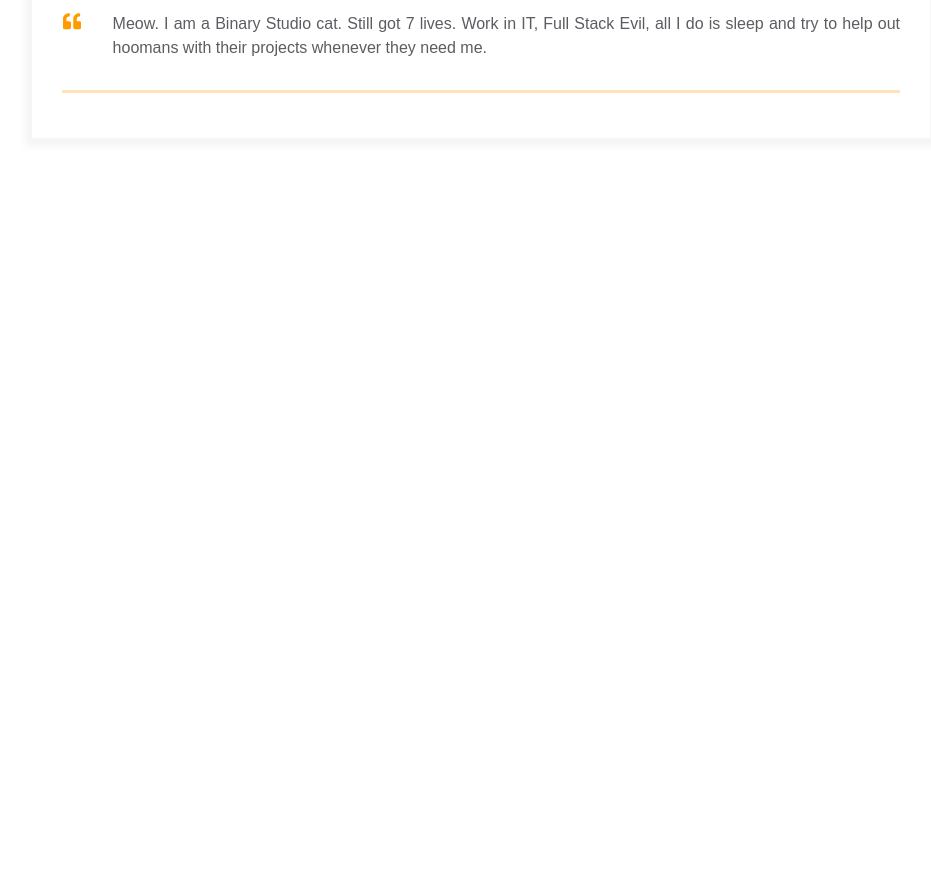
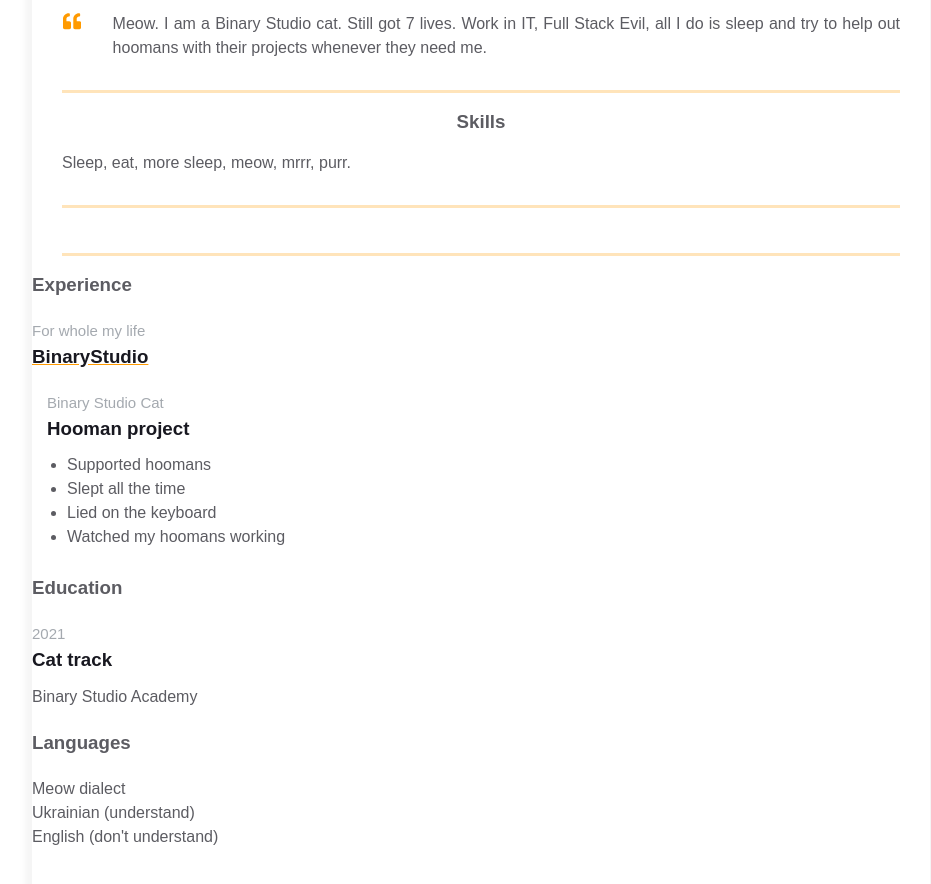
Before and after one commit to AlexTkachenkoFullstack/homepage, a plain HTML site: page index.html in a window 1280 px wide. Shown: the part 338-1222 px from the top of the page, without its empty margins (159-1090 px from the left). Before the commit the page ends 800 px from the top, so only its background shows below. Drawn offline with Linux system fonts and the light colour scheme.

Commit message:
add Skills block, Experience block template, Experiences, Additional info

```diff
--- a/index.html
+++ b/index.html
@@ -1,11 +1,13 @@
 <!DOCTYPE html>
 <html>
+
 <head>
     <meta charset="UTF-8" />
     <meta name="viewport" content="width=device-width, initial-scale=1" />
     <link rel="stylesheet" href="styles.css" />
     <title>Résumé</title>
 </head>
+
 <body>
     <main>
         <div class="resume">
@@ -19,48 +21,33 @@
                         <div class="contact-info__block"></div>
                         <a href="" rel="author" class="contact-info__item">
                             <div class="contact-info__item-icon-wrapper">
-                      <svg
-                        class="contact-info__item-icon"
-                        xmlns="http://www.w3.org/2000/svg"
-                        viewBox="0 0 384 512"
-                      >
+                                <svg class="contact-info__item-icon" xmlns="http://www.w3.org/2000/svg"
+                                    viewBox="0 0 384 512">
                                     <path
-                        d="M320 64A64 64 0 1 0 192 64a64 64 0 1 0 128 0zm-96 96c-35.3 0-64 28.7-64 64v48c0 17.7 14.3 32 32 32h1.8l11.1 99.5c1.8 16.2 15.5 28.5 31.8 28.5h38.7c16.3 0 30-12.3 31.8-28.5L318.2 304H320c17.7 0 32-14.3 32-32V224c0-35.3-28.7-64-64-64H224zM132.3 394.2c13-2.4 21.7-14.9 19.3-27.9s-14.9-21.7-27.9-19.3c-32.4 5.9-60.9 14.2-82 24.8c-10.5 5.3-20.3 11.7-27.8 19.6C6.4 399.5 0 410.5 0 424c0 21.4 15.5 36.1 29.1 45c14.7 9.6 34.3 17.3 56.4 23.4C130.2 504.7 190.4 512 256 512s125.8-7.3 170.4-19.6c22.1-6.1 41.8-13.8 56.4-23.4c13.7-8.9 29.1-23.6 29.1-45c0-13.5-6.4-24.5-14-32.6c-7.5-7.9-17.3-14.3-27.8-19.6c-21-10.6-49.5-18.9-82-24.8c-13-2.4-25.5 6.3-27.9 19.3s6.3 25.5 19.3 27.9c30.2 5.5 53.7 12.8 69 20.5c3.2 1.6 5.8 3.1 7.9 4.5c3.6 2.4 3.6 7.2 0 9.6c-8.8 5.7-23.1 11.8-43 17.3C374.3 457 318.5 464 256 464s-118.3-7-157.7-17.9c-19.9-5.5-34.2-11.6-43-17.3c-3.6-2.4-3.6-7.2 0-9.6c2.1-1.4 4.8-2.9 7.9-4.5c15.3-7.7 38.8-14.9 69-20.5z"
-                        ></path>
+                                        d="M320 64A64 64 0 1 0 192 64a64 64 0 1 0 128 0zm-96 96c-35.3 0-64 28.7-64 64v48c0 17.7 14.3 32 32 32h1.8l11.1 99.5c1.8 16.2 15.5 28.5 31.8 28.5h38.7c16.3 0 30-12.3 31.8-28.5L318.2 304H320c17.7 0 32-14.3 32-32V224c0-35.3-28.7-64-64-64H224zM132.3 394.2c13-2.4 21.7-14.9 19.3-27.9s-14.9-21.7-27.9-19.3c-32.4 5.9-60.9 14.2-82 24.8c-10.5 5.3-20.3 11.7-27.8 19.6C6.4 399.5 0 410.5 0 424c0 21.4 15.5 36.1 29.1 45c14.7 9.6 34.3 17.3 56.4 23.4C130.2 504.7 190.4 512 256 512s125.8-7.3 170.4-19.6c22.1-6.1 41.8-13.8 56.4-23.4c13.7-8.9 29.1-23.6 29.1-45c0-13.5-6.4-24.5-14-32.6c-7.5-7.9-17.3-14.3-27.8-19.6c-21-10.6-49.5-18.9-82-24.8c-13-2.4-25.5 6.3-27.9 19.3s6.3 25.5 19.3 27.9c30.2 5.5 53.7 12.8 69 20.5c3.2 1.6 5.8 3.1 7.9 4.5c3.6 2.4 3.6 7.2 0 9.6c-8.8 5.7-23.1 11.8-43 17.3C374.3 457 318.5 464 256 464s-118.3-7-157.7-17.9c-19.9-5.5-34.2-11.6-43-17.3c-3.6-2.4-3.6-7.2 0-9.6c2.1-1.4 4.8-2.9 7.9-4.5c15.3-7.7 38.8-14.9 69-20.5z">
+                                    </path>
                                 </svg>
                             </div>
                             <span>London, Canada</span>
                         </a>
-                  <a
-                    href="https://ua.linkedin.com/company/binary-studio_241166"
-                    rel="author"
-                    class="contact-info__item"
-                  >
+                        <a href="https://ua.linkedin.com/company/binary-studio_241166" rel="author"
+                            class="contact-info__item">
                             <div class="contact-info__item-icon-wrapper">
-                      <svg
-                        class="contact-info__item-icon"
-                        xmlns="http://www.w3.org/2000/svg"
-                        viewBox="0 0 448 512"
-                      >
-                        <path
-                          d="M416 32H31.9C14.3 32 0 46.5 0 64.3v383.4C0 465.5 14.3 480 31.9
+                                <svg class="contact-info__item-icon" xmlns="http://www.w3.org/2000/svg"
+                                    viewBox="0 0 448 512">
+                                    <path d="M416 32H31.9C14.3 32 0 46.5 0 64.3v383.4C0 465.5 14.3 480 31.9
                           480H416c17.6 0 32-14.5 32-32.3V64.3c0-17.8-14.4-32.3-32-32.3zM135.4
                           416H69V202.2h66.5V416zm-33.2-243c-21.3 0-38.5-17.3-38.5-38.5S80.9 96
                           102.2 96c21.2 0 38.5 17.3 38.5 38.5 0 21.3-17.2 38.5-38.5 38.5zm282.1
                           243h-66.4V312c0-24.8-.5-56.7-34.5-56.7-34.6 0-39.9 27-39.9
                           54.9V416h-66.4V202.2h63.7v29.2h.9c8.9-16.8 30.6-34.5 62.9-34.5 67.2
-                          0 79.7 44.3 79.7 101.9V416z"
-                        ></path>
+                          0 79.7 44.3 79.7 101.9V416z"></path>
                                 </svg>
                             </div>
                             <span>binary-studio</span>
                         </a>
                         <div class="contact-info__block contact-info__block--center">
-                  <img
-                    class="contact-info__avatar"
-                    src="assets/avatar.png"
-                    alt="Avatar"
-                  />
+                            <img class="contact-info__avatar" src="assets/avatar.png" alt="Avatar" />
                         </div>
 
                         <div class="contact-info__block"></div>
@@ -71,20 +58,14 @@
                 <div class="resume__block">
                     <div class="intro">
                         <div class="intro__icon-wrapper">
-                  <svg
-                    class="intro__icon"
-                    xmlns="http://www.w3.org/2000/svg"
-                    viewBox="0 0 512 512"
-                  >
-                    <path
-                      d="M464 256h-80v-64c0-35.3 28.7-64 64-64h8c13.3 0 24-10.7
+                            <svg class="intro__icon" xmlns="http://www.w3.org/2000/svg" viewBox="0 0 512 512">
+                                <path d="M464 256h-80v-64c0-35.3 28.7-64 64-64h8c13.3 0 24-10.7
                       24-24V56c0-13.3-10.7-24-24-24h-8c-88.4 0-160 71.6-160 160v240c0
                       26.5 21.5 48 48 48h128c26.5 0 48-21.5
                       48-48V304c0-26.5-21.5-48-48-48zm-288 0H96v-64c0-35.3 28.7-64
                       64-64h8c13.3 0 24-10.7 24-24V56c0-13.3-10.7-24-24-24h-8C71.6
                       32 0 103.6 0 192v240c0 26.5 21.5 48 48 48h128c26.5 0 48-21.5
-                      48-48V304c0-26.5-21.5-48-48-48z"
-                    ></path>
+                      48-48V304c0-26.5-21.5-48-48-48z"></path>
                             </svg>
                         </div>
                         <p class="intro_text">
@@ -95,9 +76,70 @@
                     </div>
                 </div>
             </div>
+            <div class="container">
+                <div class="resume__block">
+                    <div class="skills">
+                        <h3 class="skills__header">Skills</h3>
+                        <p class="skills__text">
+                            Sleep, eat, more sleep, meow, mrrr, purr.
+                        </p>
+                    </div>
+                </div>
+            </div>
+            <div class="container">
+                <div class="resume__block">
+                    <div class="main-info fh">
+                        <div class="experiences"></div>
 
+                        <div class="additional-info fv"></div>
+                    </div>
+                </div>
+            </div>
+            <h3 class="experiences__header">Experience</h3>
+            <div class="experiences__company">
+                <div class="experiences__company-header">
+                    <span class="experiences__company-header-durability">For whole my life</span>
+                    <h3 class="experiences__company-header-name">BinaryStudio</h3>
+                </div>
 
+                <div class="experiences__company-project">
+                    <span class="experiences__company-project-role">Binary Studio Cat</span>
+                    <h3 class="experiences__company-project-name">Hooman project</h3>
+                    <ul class="experiences__company-project-responsibilities">
+                        <li>Supported hoomans</li>
+                        <li>Slept all the time</li>
+                        <li>Lied on the keyboard</li>
+                        <li>Watched my hoomans working</li>
+                    </ul>
+                </div>
+            </div>
+            <div class="additional-info fv">
+                <div class="additional-info__education">
+                    <h3 class="additional-info__education-header">Education</h3>
+                    <div class="additional-info__education-university">
+                        <span class="additional-info__education-university-durability">2021</span>
+                        <h3 class="additional-info__education-university-speciality">
+                            Cat track
+                        </h3>
+                        <p class="additional-info__education-university-name">
+                            Binary Studio Academy
+                        </p>
+                    </div>
+                </div>
+
+                <div class="additional-info__languages">
+                    <h3 class="additional-info__languages-header">Languages</h3>
+                    <p class="additional-info__languages-item">Meow dialect</p>
+                    <p class="additional-info__languages-item">
+                        Ukrainian (understand)
+                    </p>
+                    <p class="additional-info__languages-item">
+                        English (don't understand)
+                    </p>
+                </div>
+            </div>
         </div>
     </main>
 </body>
+
 </html>
```
Lines whose indentation alone changed are shown as unchanged.
